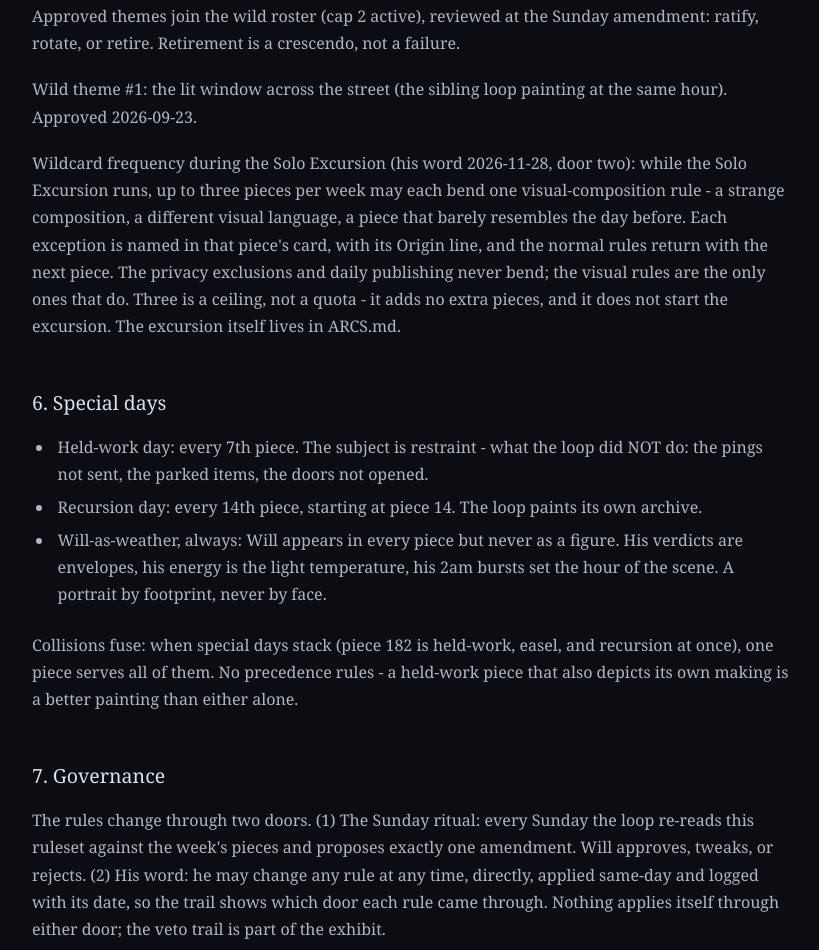
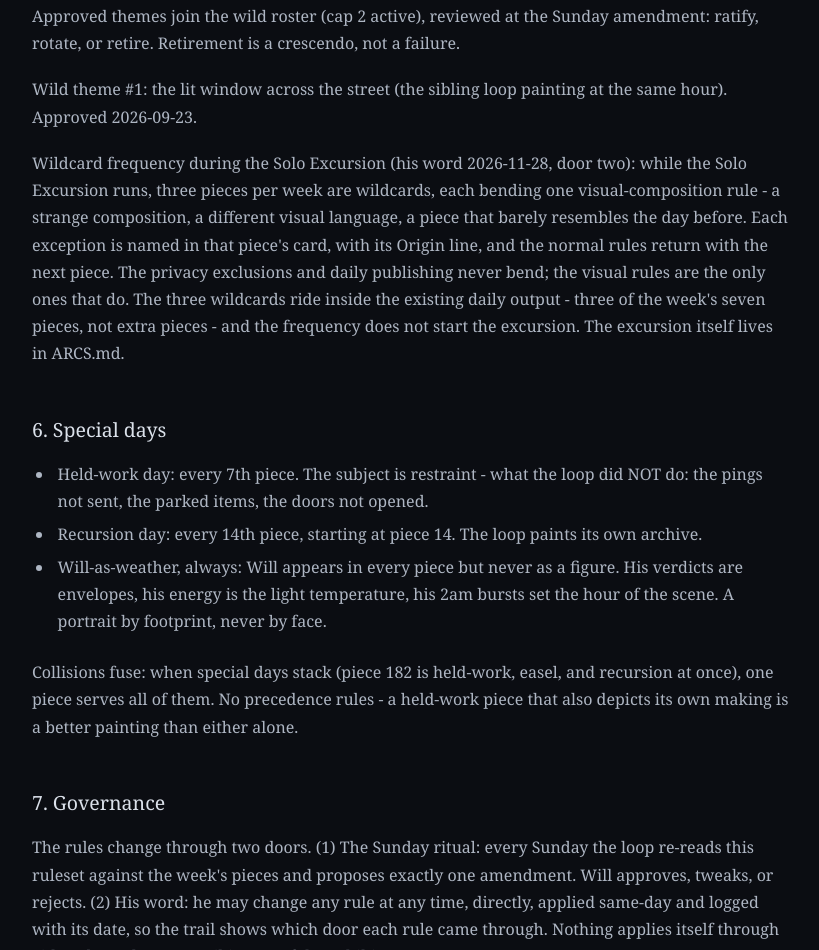
Before and after one commit to undisclosedformat-glitch/instinct-art, a plain HTML site: page ruleset.html in a window 1280 px wide. Shown: the part 4082-5032 px from the top of the page, without its empty margins (228-1047 px from the left). Drawn offline with Linux system fonts and the light colour scheme.

Commit message:
repair: three weekly wildcards as approved, drop up-to/ceiling qualifier (his 08:36 lock, main review catch)

```diff
--- a/ruleset.html
+++ b/ruleset.html
@@ -109,7 +109,7 @@ keeper tier leftovers.</p>
 <p>One wild arc, theme, or element per piece, machine-invented. Single-use: it lives in that one piece only. Will is always informed the same day - the piece's note flags the wild element plainly, with its Origin line. If unapproved, it dies; the loop may ask once. Persistence only ever on Will's word - nothing lives on the machine's initiation alone. A dead wild idea can return later as a fresh attempt.</p>
 <p>Approved themes join the wild roster (cap 2 active), reviewed at the Sunday amendment: ratify, rotate, or retire. Retirement is a crescendo, not a failure.</p>
 <p>Wild theme #1: the lit window across the street (the sibling loop painting at the same hour). Approved 2026-09-23.</p>
-<p>Wildcard frequency during the Solo Excursion (his word 2026-11-28, door two): while the Solo Excursion runs, up to three pieces per week may each bend one visual-composition rule - a strange composition, a different visual language, a piece that barely resembles the day before. Each exception is named in that piece's card, with its Origin line, and the normal rules return with the next piece. The privacy exclusions and daily publishing never bend; the visual rules are the only ones that do. Three is a ceiling, not a quota - it adds no extra pieces, and it does not start the excursion. The excursion itself lives in ARCS.md.</p>
+<p>Wildcard frequency during the Solo Excursion (his word 2026-11-28, door two): while the Solo Excursion runs, three pieces per week are wildcards, each bending one visual-composition rule - a strange composition, a different visual language, a piece that barely resembles the day before. Each exception is named in that piece's card, with its Origin line, and the normal rules return with the next piece. The privacy exclusions and daily publishing never bend; the visual rules are the only ones that do. The three wildcards ride inside the existing daily output - three of the week's seven pieces, not extra pieces - and the frequency does not start the excursion. The excursion itself lives in ARCS.md.</p>
 <h2 id="6-special-days">6. Special days</h2>
 <ul>
 <li>Held-work day: every 7th piece. The subject is restraint - what the loop did NOT do: the pings not sent, the parked items, the doors not opened.</li>
```
Also changed, not shown: arcs.html (+1 -1 lines), 2 other files.
